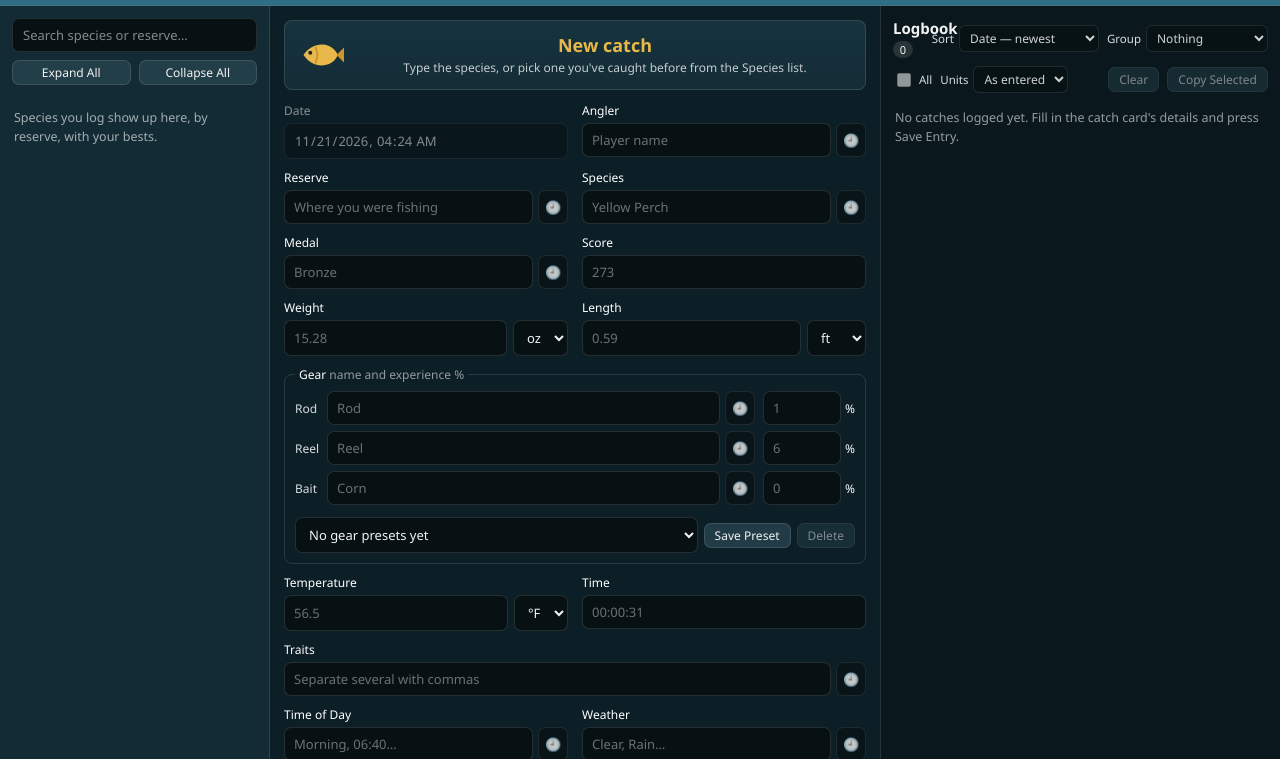
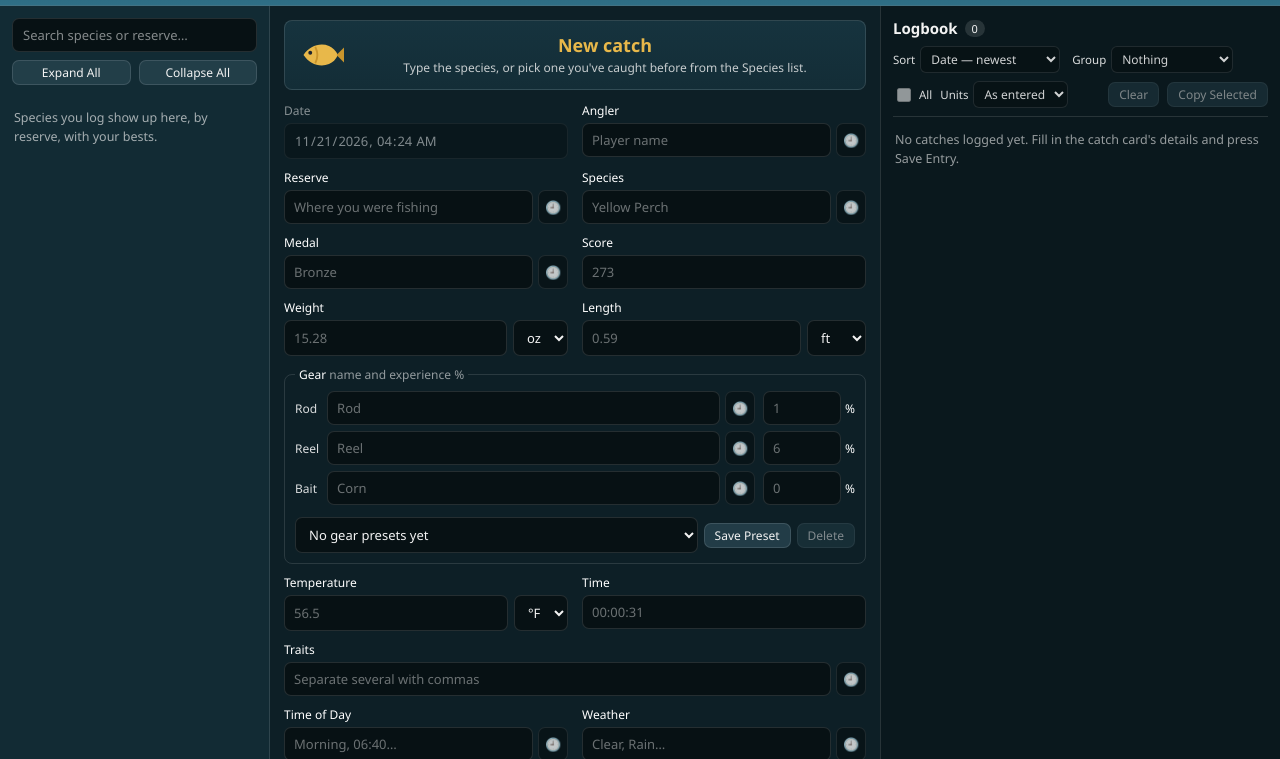
Before and after one commit to ArmoredRaven17/angler-fish-log, a plain HTML site: page docs/index.html in a window 1280 px wide. Shown: the part 41-800 px from the top of the page. Drawn offline with Linux system fonts and the light colour scheme.

Commit message:
Logbook header: title, Sort/Group, and selection/Units on their own rows
Side by side, Sort and Group crushed the title in the 400px column and
wrapped its count onto a line of its own.

Co-Authored-By: Claude Opus 5.5 <noreply@anthropic.com>

```diff
--- a/docs/index.html
+++ b/docs/index.html
@@ -7,7 +7,7 @@
 <title>Angler Fish Log</title>
 <link rel="icon" type="image/svg+xml" href="assets/fish.svg?v=1">
 <!-- Bump ?v= on any styles/app/data change so browsers fetch fresh copies (no hard-refresh needed) -->
-<link rel="stylesheet" href="styles.css?v=1">
+<link rel="stylesheet" href="styles.css?v=2">
 </head>
 <body>
 <div id="app">
@@ -178,8 +178,12 @@
 
     <!-- Logbook -->
     <section class="logbook" id="logPane">
+      <!-- Three deliberate rows: the title, then Sort and Group, then selection and Units. Side by side
+           they crushed the title in a 400px column and wrapped its count onto a line of its own. -->
       <header class="lb-head">
         <h2>Logbook <span class="lb-count" id="lbCount">0</span></h2>
+      </header>
+      <div class="lb-controls">
         <label class="lb-groupby">Sort
           <select id="sortBy">
             <option value="dateDesc">Date — newest</option>
@@ -202,7 +206,7 @@
             <option value="fate">Kept / Released</option>
           </select>
         </label>
-      </header>
+      </div>
       <div class="lb-tools">
         <label class="lb-selectall" title="Select every entry">
           <input type="checkbox" id="selectAll">All
--- a/docs/styles.css
+++ b/docs/styles.css
@@ -192,9 +192,10 @@ fieldset.gear legend{padding:0 4px;font-size:12px;color:var(--text-dim)}
 
 /* ── Logbook ───────────────────────────────────────────────────────────── */
 .lb-head{display:flex;align-items:center;gap:8px}
-.lb-head h2{font-size:15px;margin:0;flex:1;min-width:0}
-.lb-tools{display:flex;align-items:center;gap:8px;padding-bottom:2px}
-.lb-groupby{display:flex;align-items:center;gap:5px;font-size:11.5px;color:var(--text-dim);opacity:.85}
+.lb-head h2{font-size:15px;margin:0;display:flex;align-items:center;gap:7px;white-space:nowrap}
+.lb-controls{display:flex;flex-wrap:wrap;align-items:center;gap:6px 12px}
+.lb-tools{display:flex;align-items:center;gap:8px;border-bottom:1px solid var(--line);padding-bottom:8px}
+.lb-groupby{display:flex;align-items:center;gap:5px;font-size:11.5px;color:var(--text-dim);opacity:.85;white-space:nowrap}
 .lb-groupby select{
   color:var(--text);border:1px solid var(--line);background:var(--input-bg);
   border-radius:6px;padding:3px 6px;font-size:12px;font-family:inherit;cursor:pointer;
```
